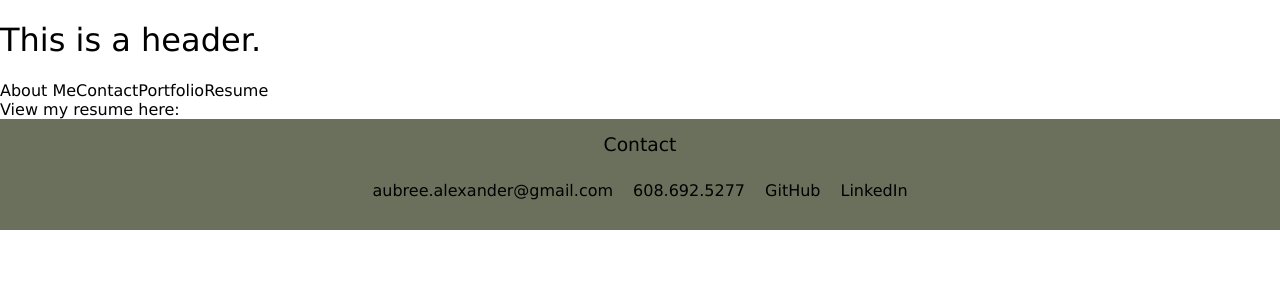
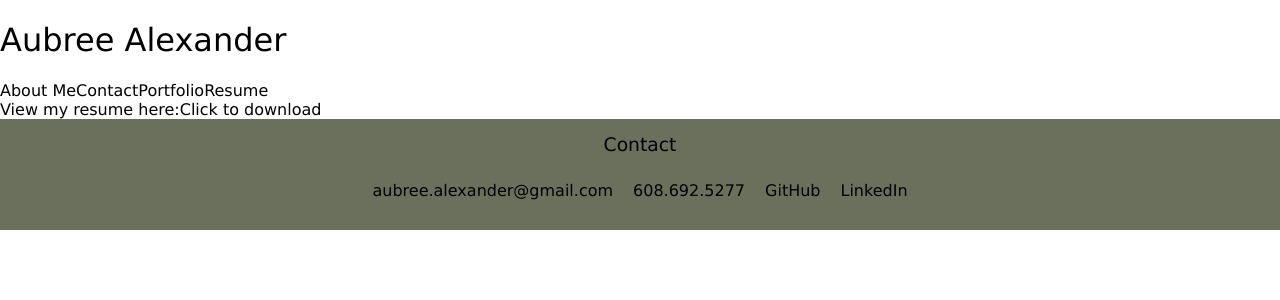
Before and after one commit to aubree-alexander/aubree-alexander-react-portfolio, a React (Create React App) app: page /resume in a window 1280 px wide. Shown: the top 300 px of the page. Built offline with nearby package versions, Linux system fonts and the light colour scheme.

Commit message:
add resume section and download ability

```diff
--- a/src/components/header.js
+++ b/src/components/header.js
@@ -5,7 +5,7 @@ import '../style.css'
 function Header() {
     return (
         <div>
-            <h1>This is a header.</h1>
+            <h1>Aubree Alexander</h1>
             <Navigation></Navigation>
         </div>
     )
--- a/src/components/resume.js
+++ b/src/components/resume.js
@@ -5,6 +5,8 @@ function Resume() {
     return (
         <div>
            View my resume here:
+           {/* AA - this download is 'working' but no file downloads */}
+           <a href='./Alexander-resume.pdf' download>Click to download</a>
         </div>
     )
 }
```
Also changed, not shown: 1 other file (tests, documents, lock files or other folders).
